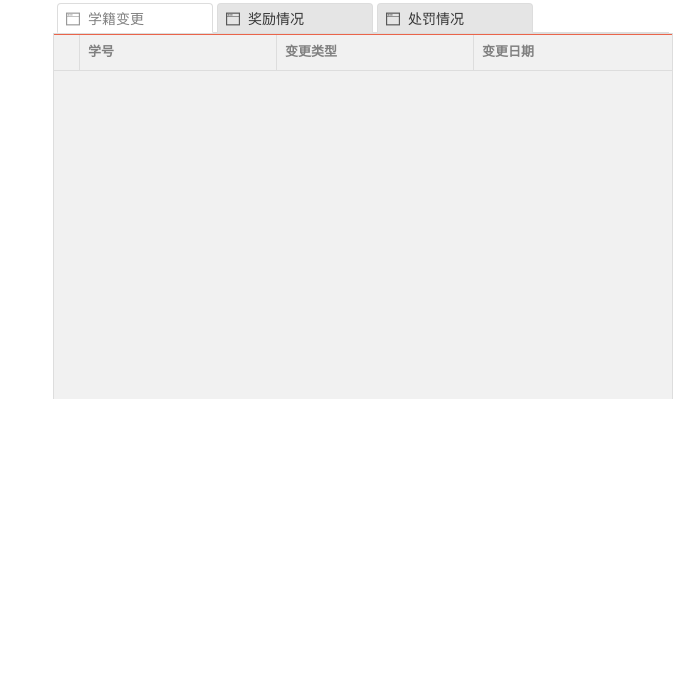
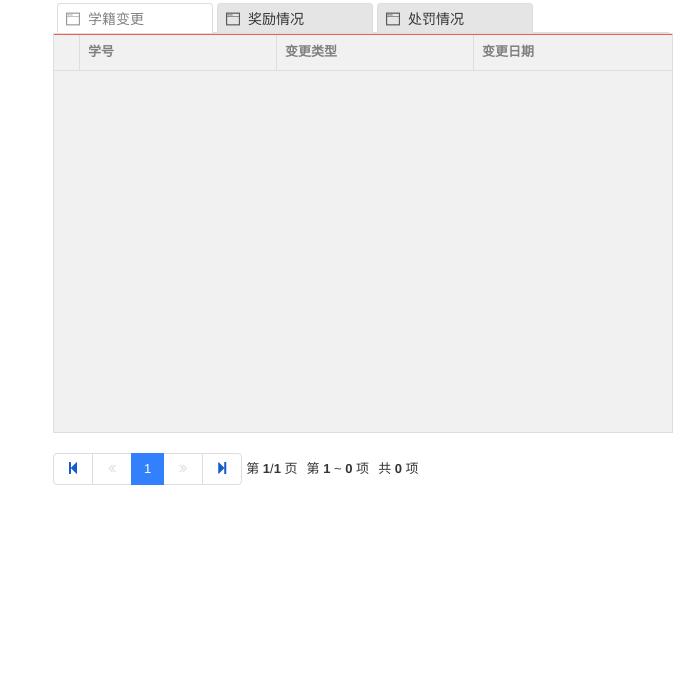
Before and after one commit to huanghaozi/stuadmin, a Flask app: page /search in a window 1280 px wide. Shown: the part 63-747 px from the top of the page, without its empty margins (597-1280 px from the left). After the commit the page ends 548 px from the top, so only its background shows below. Run offline with Flask 2, Linux system fonts and the light colour scheme; the visitor is signed in with stand-in values (Sample User, id 1); data that the repository does not hold is empty.

Commit message:
增加了分页功能，数据表高度可通过js代码自动识别窗口大小确定

```diff
--- a/app.py
+++ b/app.py
@@ -1,31 +1,26 @@
 # -- coding:utf8 --
-from flask import Flask, render_template, redirect, session, request, url_for
+from flask import Flask, render_template, redirect, session, request
 from DBUtils import PooledDB
 import pymysql, json, db
 import datetime
 
 app = Flask(__name__)
-
 app.secret_key = 'littlepossiblilitytobecracked'
-
 pool = PooledDB.PooledDB(pymysql, 50, host='localhost', user='root', passwd='123456', db='stuadmin', port=3306)
-
 
 class dateJsonEncoder(json.JSONEncoder):
     def default(self, obj):
         if isinstance(obj, datetime.datetime):
-            return obj.strftime('%Y-%m-%d %H:%M:%S');
+            return obj.strftime('%Y-%m-%d %H:%M:%S')
         elif isinstance(obj, datetime.date):
-            return obj.strftime("%Y-%m-%d");
+            return obj.strftime("%Y-%m-%d")
         else:
-            return json.JSONEncoder.default(self, obj);
-
+            return json.JSONEncoder.default(self, obj)
 
 # ---------------错误处理---------------
 @app.errorhandler(404)
 def miss(e):
-    return render_template('404.html'), 404;
-
+    return render_template('404.html'), 404
 
 @app.errorhandler(500)
 def error500(e):
@@ -43,15 +38,23 @@
 
     return inner
 
-
 @app.route('/fonts/zenicon.woff')
 def zenIconWoff():
     return redirect('/static/fonts/zenicon.woff')
 
-
 @app.route('/fonts/zenicon.ttf')
 def zenIconTTF():
     return redirect('/static/fonts/zenicon.ttf')
+
+
+@app.route('/fonts/zenicon.eot')
+def zenIconEOT():
+    return redirect('/static/fonts/zenicon.eot')
+
+
+@app.route('/fonts/zenicon.svg')
+def zenIconSVG():
+    return redirect('/static/fonts/zenicon.svg')
 
 @app.route('/', methods=['GET', 'POST'])
 def hello_world():
@@ -67,36 +70,30 @@
             return redirect('/department')
         return render_template('login.html', msg='用户名或密码错误')
 
-
 @app.route('/department', methods=['GET', 'POST'], endpoint='department')
 @auth
 def department():
     return render_template('department.html')
-
 
 @app.route('/class', methods=['GET', 'POST'], endpoint='classes')
 @auth
 def classes():
     return render_template('class.html')
 
-
 @app.route('/student', methods=['GET', 'POST'], endpoint='student')
 @auth
 def student():
     return render_template('student.html')
-
 
 @app.route('/search', methods=['GET', 'POST'], endpoint='search')
 @auth
 def search():
     return render_template('search.html')
 
-
 @app.route('/change', methods=['GET', 'POST'], endpoint='change')
 @auth
 def change():
     return render_template('change.html')
-
 
 @app.route('/static/changes.html', methods=['GET', 'POST'], endpoint='changesiframe')
 @auth
@@ -108,24 +105,20 @@
 def changesiframe():
     return render_template('rewards.html')
 
-
 @app.route('/static/punishes.html', methods=['GET', 'POST'], endpoint='punishesiframe')
 @auth
 def changesiframe():
     return render_template('punishes.html')
-
 
 @app.route('/reward', methods=['GET', 'POST'], endpoint='reward')
 @auth
 def reward():
     return render_template('reward.html')
 
-
 @app.route('/punish', methods=['GET', 'POST'], endpoint='punish')
 @auth
 def punish():
     return render_template('punish.html')
-
 
 @app.route('/depadata', methods=['GET'], endpoint='depadata')
 @auth
@@ -141,7 +134,6 @@
          "pager": {"page": page, "recTotal": recTotal, "recPerPage": recPerPage, "sortBy": sortBy, "order": order}},
         cls=dateJsonEncoder)
 
-
 @app.route('/classdata', methods=['GET'], endpoint='classdata')
 @auth
 def classdata():
@@ -155,7 +147,6 @@
         {"result": "success", "data": datas[(page - 1) * recPerPage:page * recPerPage - 1], "message": "未知错误",
          "pager": {"page": page, "recTotal": recTotal, "recPerPage": recPerPage, "sortBy": sortBy, "order": order}},
         cls=dateJsonEncoder)
-
 
 @app.route('/studata', methods=['GET'], endpoint='studata')
 @auth
@@ -171,7 +162,6 @@
          "pager": {"page": page, "recTotal": recTotal, "recPerPage": recPerPage, "sortBy": sortBy, "order": order}},
         cls=dateJsonEncoder)
 
-
 @app.route('/changedata', methods=['GET'], endpoint='changedata')
 @auth
 def changedata():
@@ -185,7 +175,6 @@
         {"result": "success", "data": datas[(page - 1) * recPerPage:page * recPerPage - 1], "message": "未知错误",
          "pager": {"page": page, "recTotal": recTotal, "recPerPage": recPerPage, "sortBy": sortBy, "order": order}},
         cls=dateJsonEncoder)
-
 
 @app.route('/rewarddata', methods=['GET'], endpoint='rewarddata')
 @auth
@@ -201,7 +190,6 @@
          "pager": {"page": page, "recTotal": recTotal, "recPerPage": recPerPage, "sortBy": sortBy, "order": order}},
         cls=dateJsonEncoder)
 
-
 @app.route('/punishdata', methods=['GET'], endpoint='punishdata')
 @auth
 def punishdata():
@@ -216,6 +204,5 @@
          "pager": {"page": page, "recTotal": recTotal, "recPerPage": recPerPage, "sortBy": sortBy, "order": order}},
         cls=dateJsonEncoder)
 
-
 if __name__ == '__main__':
     app.run()
--- a/templates/search.html
+++ b/templates/search.html
@@ -62,13 +62,12 @@
     <div class="row">
         <div class="col-md-6">
         </div>
-        <div class="col-md-6" id="tabCol" style="height:0px;padding-bottom:100%;">
-            <div class="tabs" id="searchTab"></div>
+        <div class="col-md-6">
+            <div class="tabs" id="searchTab" style="height:0px;padding-bottom: 100%"></div>
         </div>
     </div>
 </div>
 <script>
-    $('#tabCol').height(window.innerHeight - document.getElementById("navig").clientHeight);
     $('#searchTab').tabs({
         tabs: [{
             title: '学籍变更',
```
